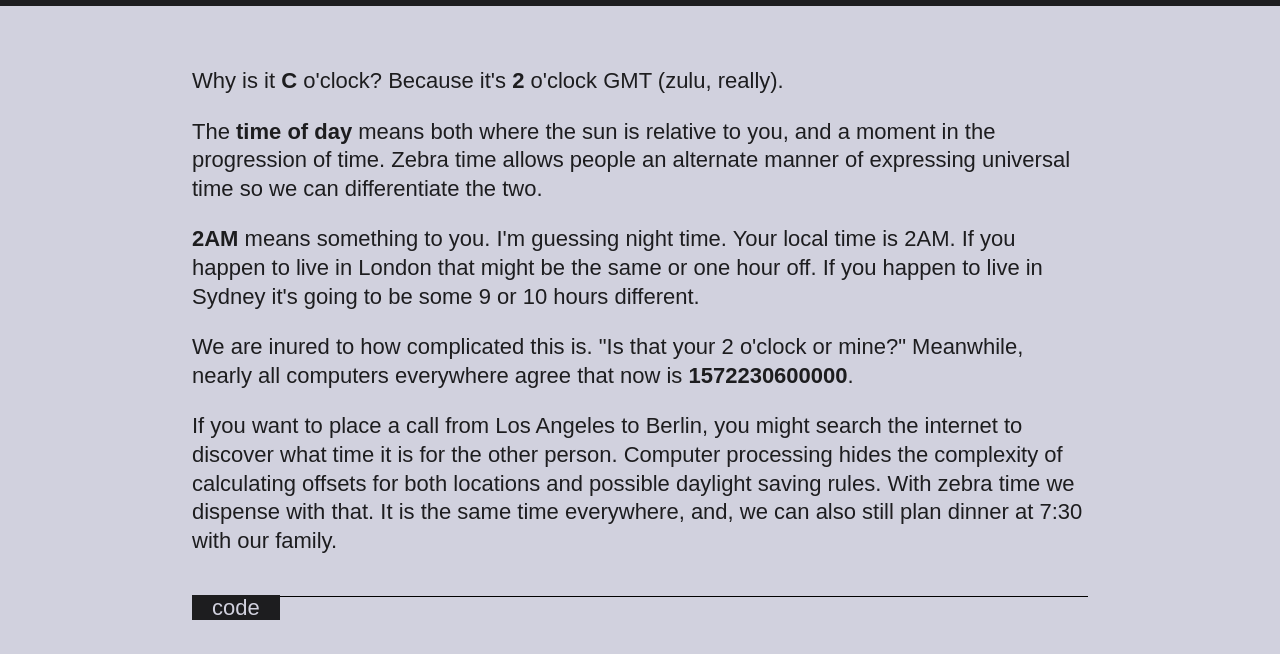
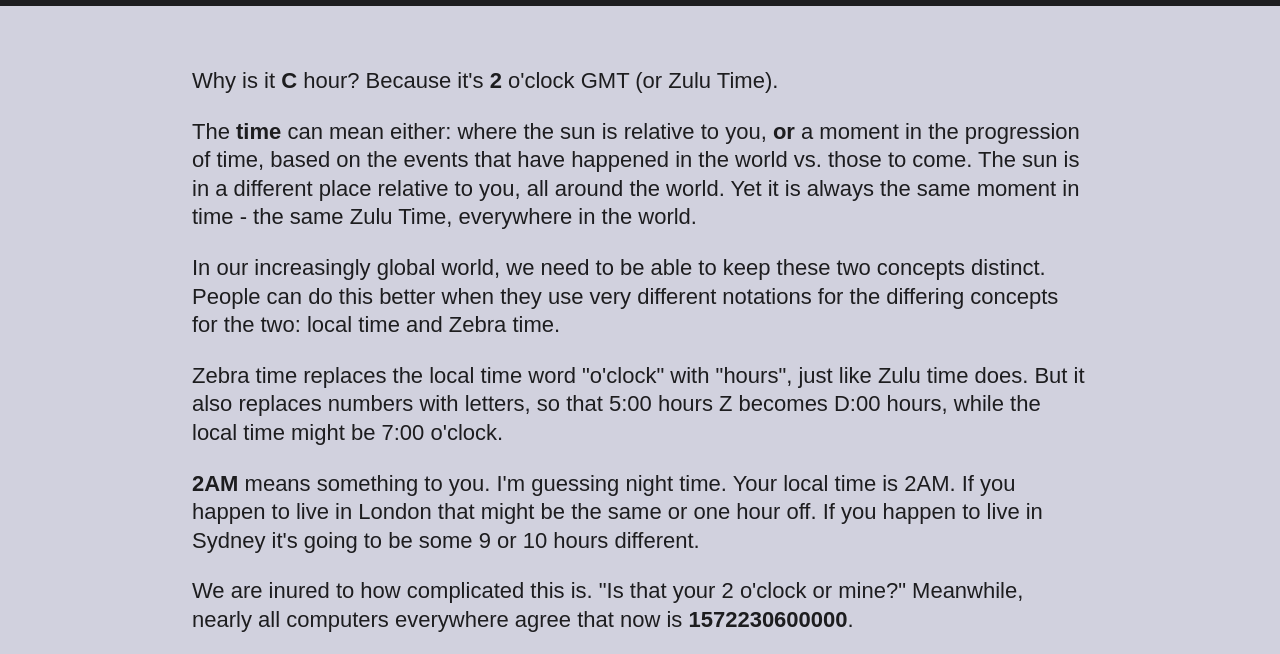
Before and after one commit to mespr/zebratime, a website: page index.html in a window 1280 px wide. Shown: the part 74-728 px from the top of the page. Drawn offline with Linux system fonts and the light colour scheme.

Commit message:
Update index.html

```diff
--- a/index.html
+++ b/index.html
@@ -117,13 +117,24 @@
 </section>
 <section id="content-container">
     <section id="home" class="page">
-        <p>Why is it <span class="zebra-hour strong"></span> o'clock?
+        <p>Why is it <span class="zebra-hour strong"></span> hour?
             Because it's <span class="zulu-hour strong"></span> o'clock
-            GMT (zulu, really).</p>
-        <p>The <span class="strong">time of day</span> means both where the sun
-            is relative to you, and a moment in the progression of time.
-            Zebra time allows people an alternate manner of expressing
-            universal time so we can differentiate the two.</p>
+            GMT (or Zulu Time).</p>
+        <p>The <span class="strong">time </span> can mean either:
+            where the sun is relative to you, <span class="strong">or </span>
+            a moment in the progression of time, based on the events that
+            have happened in the world vs. those to come.  The sun is in
+            a different place relative to you, all around the world. Yet it
+            is always the same moment in time - the same Zulu Time, everywhere
+            in the world.</p>
+        <p>In our increasingly global world, we need to be able to keep these
+            two concepts distinct.  People can do this better when they use very
+            different notations for the differing concepts for the two: local
+            time and Zebra time.</p>
+        <p> Zebra time replaces the local time word "o'clock" with "hours",
+            just like Zulu time does. But it also replaces numbers with letters,
+            so that 5:00 hours Z becomes D:00 hours, while the local time might
+            be 7:00 o'clock.</p>
         <p><span class="zulu-ampm-hour strong"></span> means something to you.
             I'm guessing <span class="zulu-activity"></span>. Your local time is
             <span class="local-ampm-hour"></span>. If you happen to live in London that
@@ -136,9 +147,10 @@
             the internet to discover what time it is for the other person. Computer
             processing hides the complexity of calculating offsets for both locations and
             possible daylight saving rules. With zebra time we dispense with that.
-            It is the same time everywhere, and, we can also still plan dinner at 7:30
-            with our family.</p>
+            It is the same point in time everywhere, yet we can also still plan dinner
+            at 7:30 with our family.</p>
     </section>
+
     <section id="code-title" class="page-title"><span>code</span></section>
     <section id="code" class="page">
         <p>ZebraTime is free and open source. In the loftiest of ideals, it
```
